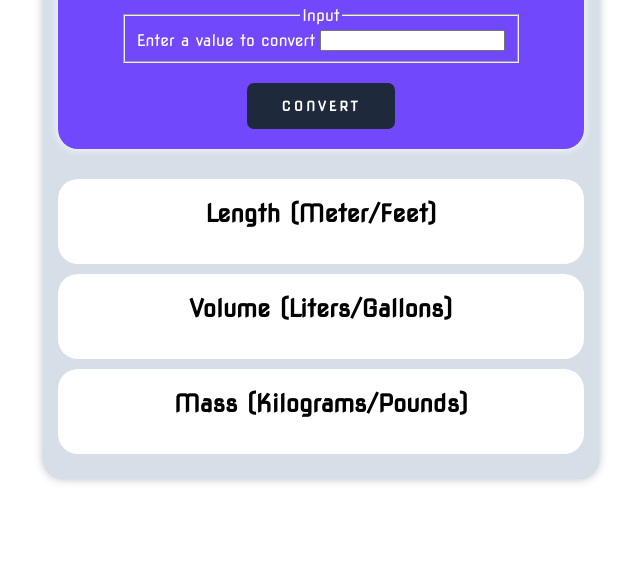
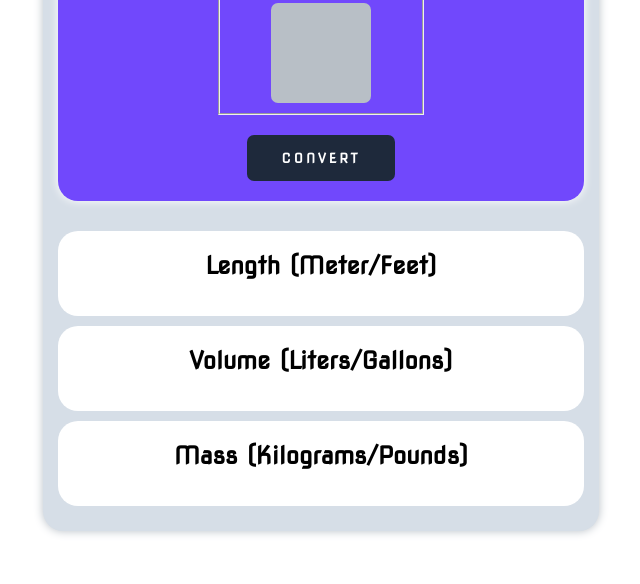
Before and after one commit to LangheBogdan/unitConvert, a plain HTML site: page index.html in a window 1280 px wide. Shown: the part 216-800 px from the top of the page, without its empty margins (319-959 px from the left). Drawn offline with Linux system fonts and the light colour scheme.

Commit message:
Add styling for number input field
This commit adds specific CSS styles for `input[type="number"]`. It includes setting the width, height, font properties, border settings, text alignment, and background color. It also removes the browser's default spin buttons and adds custom focus styles.

```diff
--- a/src/input.css
+++ b/src/input.css
@@ -66,6 +66,27 @@ fieldset {
   justify-content: center;
   align-items: center;
   gap: 5px;
+  flex-direction: column;
+}
+input[type="number"] {
+  width: 100px;
+  height: 100px;
+  font-family: inherit;
+  font-size: 50px;
+  font-weight: 700;
+  border-radius: 7px;
+  border: none;
+  text-align: center;
+  background-color: var(--brand-mid);
+}
+input::-webkit-outer-spin-button,
+input::-webkit-inner-spin-button {
+  -webkit-appearance: none;
+  margin: 0;
+}
+input:focus-visible {
+  outline: 2px dashed var(--brand-dark);
+  box-shadow: 0 0 10px var(--brand-white);
 }
 button {
   padding: 15px 35px;
```
